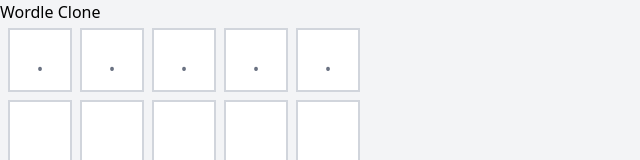
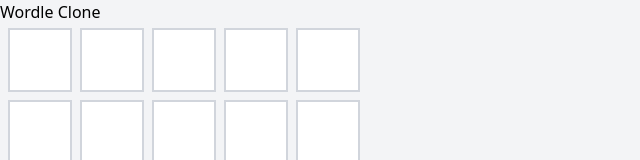
Before and after one commit to ober9k/wordle-clone, a React (Vite) app: page / in a window 1280 px wide. Shown: the top 160 px of the page, without its empty margins (0-640 px from the left). Built offline with nearby package versions, Linux system fonts and the light colour scheme.

Commit message:
Simplified logic for filling empty letters

```diff
--- a/src/App.tsx
+++ b/src/App.tsx
@@ -12,10 +12,18 @@
 } as const;
 
 const Limit      = 5;
-const EmptyValue = '.';
+const EmptyValue = '';
 const EmptyArray = Array(Limit).fill(EmptyValue);
 
 const isNotEmptyValue = (l) => l !== EmptyValue;
+
+const fillEmptyLetters = (newLetters: string[]) => {
+  newLetters.push(
+    ...Array(5 - newLetters.length).fill(EmptyValue) /* fill remaining values */
+  );
+
+  return newLetters;
+};
 
 export default function App() {
 
@@ -37,11 +45,7 @@
                 .slice(0, -1) /* remove last item */
             ];
 
-            newLetters.push(
-              ...Array(5 - newLetters.length).fill(EmptyValue) /* fill remaining values */
-            );
-
-            return newLetters;
+            return fillEmptyLetters(newLetters);
           });
           break;
         // using keyCode is deprecated, will update later
@@ -55,11 +59,7 @@
               e.key.toUpperCase()
             ];
 
-            newLetters.push(
-              ...Array(5 - newLetters.length).fill(EmptyValue) /* fill remaining values */
-            );
-
-            return newLetters;
+            return fillEmptyLetters(newLetters);
           });
 
           break;
```
